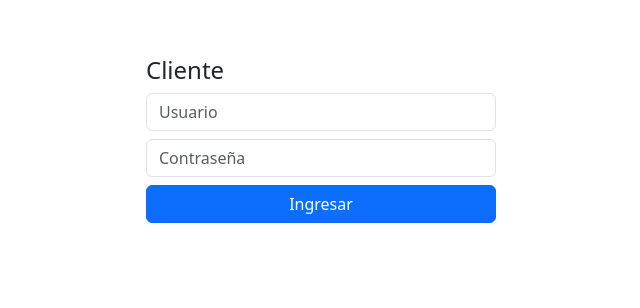
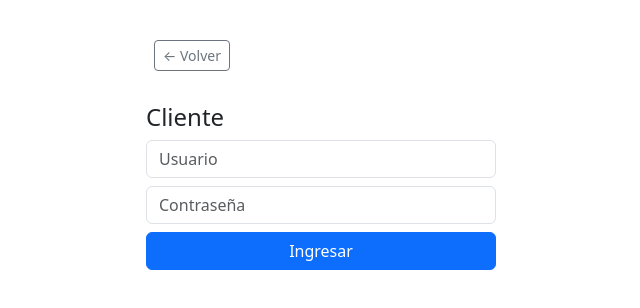
Before and after one commit to juancjaramillo/Ahorros_Fintech, a React (Create React App) app in the folder frontend/: page /client-login in a window 1280 px wide. Shown: the top 308 px of the page, without its empty margins (319-959 px from the left). Built offline with nearby package versions, Linux system fonts and the light colour scheme; no server answers.

Commit message:
cambaio agregar boton back

```diff
--- a/frontend/src/components/ClientLogin.js
+++ b/frontend/src/components/ClientLogin.js
@@ -17,7 +17,7 @@ export default function ClientLogin() {
       const token = data?.access_token;
       if (token) {
         localStorage.setItem("token", token);
-        // El interceptor en api.js añadirá Authorization automáticamente
+
       }
       navigate("/client");
     } catch (err) {
@@ -28,6 +28,15 @@ export default function ClientLogin() {
 
   return (
     <div>
+
+      {/* Botón ← Volver (SPA) */}
+      <div className="d-flex justify-content-start" style={{ maxWidth: 350, margin: "1rem auto 0" }}>
+
+
+        <a href="/" className="btn btn-outline-secondary btn-sm ms-2">← Volver</a>
+
+      </div>
+
       <form onSubmit={submit} style={{ maxWidth: 350, margin: "2rem auto" }}>
         <h4>Cliente</h4>
 
```
